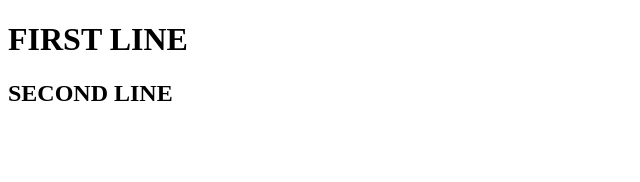
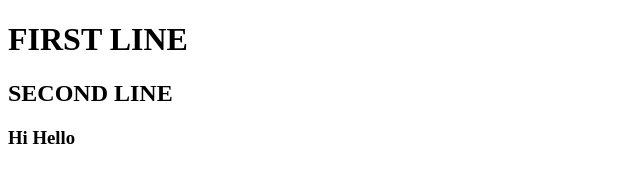
Before and after one commit to 21R01A05B7/test1, a plain HTML site: page index.html in a window 1280 px wide. Shown: the full height of the page, 0-640 px from the left. Drawn offline with Linux system fonts and the light colour scheme.

Commit message:
second commit

```diff
--- a/index.html
+++ b/index.html
@@ -3,5 +3,6 @@
     <body>
         <h1>FIRST LINE</h1>
         <h2>SECOND LINE</h2>
+        <h3>Hi Hello</h3>
     </body>
 </html>
```
